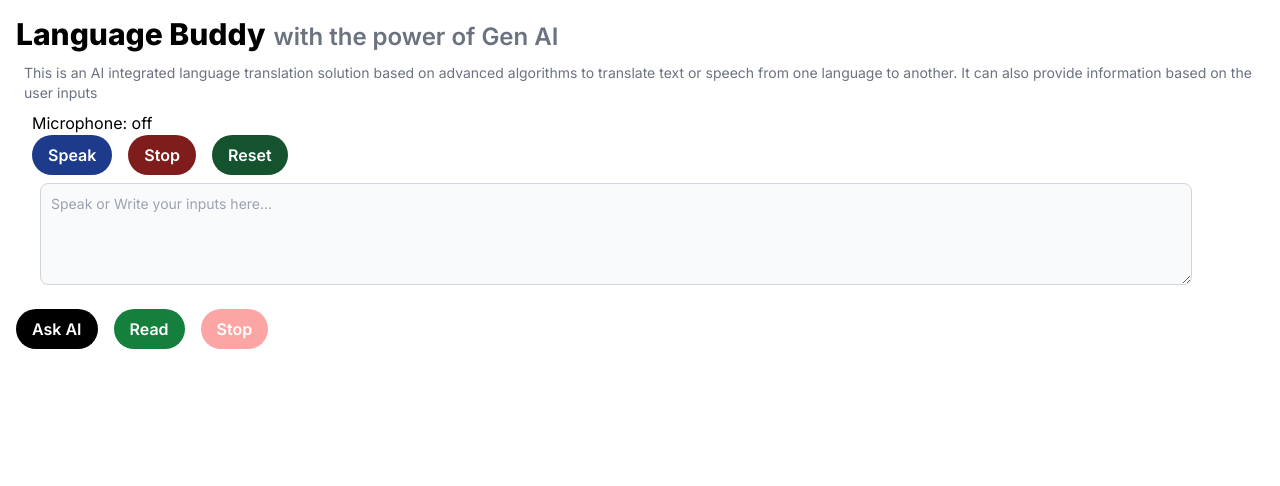
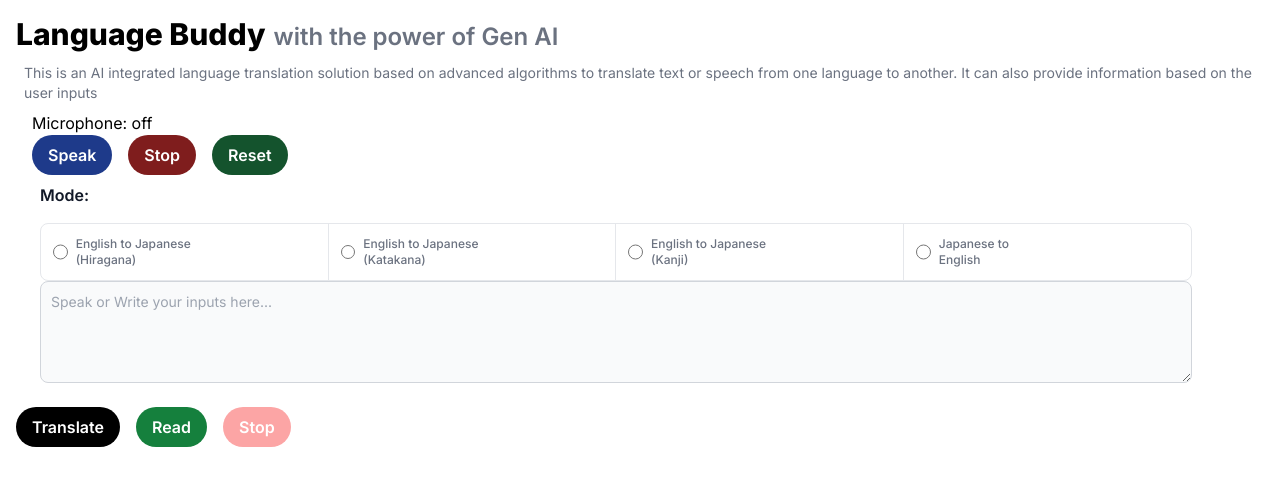
Before and after one commit to capcool/language-buddy, a Next.js app: page / in a window 1280 px wide. Shown: the top 486 px of the page. Built offline with nearby package versions, Linux system fonts and the light colour scheme.

Commit message:
language options - switch

```diff
--- a/app/components/getText.js
+++ b/app/components/getText.js
@@ -7,7 +7,7 @@ import ReactMarkdown from 'react-markdown';
 
 export default function Speechtext(){
     const [state , setState]= useContext(Context);
-    const [stopRead, setStopReat]=useState(true);
+    const [stopRead, setStopRead]=useState(true);
    //console.log(state);
 
     async function getText(){
@@ -17,8 +17,10 @@ export default function Speechtext(){
             }
 
         });
-        let htmlText=document.getElementById("ai-input").value;
-        await aiUtil.aiTranslate("Translate it to japanese from english - "+htmlText).then(async (res)=>{
+        let htmlText=await document.getElementById("ai-input").value;
+        let defaultInput= state.defaultInput;
+        let defaultOutput = state.defaultOutput;
+        await aiUtil.aiTranslate(`Translate the following text strictly to ${state.translateOutput} from ${state.translateInput} : ${htmlText}`).then(async (res)=>{
            console.log(res)
            //JSON.stringify(state.aiResponse.parts)
        let modifiedRes=res.parts[0].text;
@@ -38,16 +40,16 @@ export default function Speechtext(){
 
             });
         });
-        setStopReat(true);
+        setStopRead(true);
     }
     function stopTextRead(){
-       setStopReat(true)
+       setStopRead(true)
        window.speechSynthesis.cancel()
     // let player = new talkify.TtsPlayer(); //or new talkify.Html5Player()
     // player.playText(state.aiResponse);
     }
      async function defaultRead(){
-        setStopReat(false);
+        setStopRead(false);
         let voices;
 
 
@@ -90,7 +92,7 @@ export default function Speechtext(){
         //console.log(newArray);
         //console.log(voices);
         speechSynthesis.speak(speakData);
-        setStopReat(true);
+        setStopRead(true);
        // console.log("end")
        //
        // console.log(amISpeaking);
@@ -100,7 +102,7 @@ export default function Speechtext(){
         <div className="pt-4">
         <div className='flex space-x-4 '>
             <div>
-                <button className='bg-black text-white font-semibold py-2 px-4 rounded-full' onClick={getText}>Ask AI</button>
+                <button className='bg-black text-white font-semibold py-2 px-4 rounded-full' onClick={getText}>Translate</button>
             </div>
             <div>{stopRead?
                 (
--- a/app/components/langOptions.js
+++ b/app/components/langOptions.js
@@ -1,16 +1,129 @@
-"use client"
-import React, {useContext, useState} from "react";
+"use client";
+import React, { useContext, useState } from "react";
 import { Context } from "../stateManagement/Store";
 
-
-
-export default function LangOptions(){
-    const [state, setState] = useContext(Context);
-    const [inputValue, setInputValue] = useState("");
-    return(
-        <>
-        <div>Hello</div>
-
-        </>
-    );
-  };
+export default function LangOptions() {
+  const [state, setState] = useContext(Context);
+  const [inputValue, setInputValue] = useState("");
+  function updateLang1(){
+    setState((preState) => {
+      return {
+        ...preState,
+        defaultInput:"en-GB",
+        defaultOutput:"ja-JP",
+        translateInput: "English",
+        translateOutput: "Japanese(Hiragana)"
+      };
+    });
+  }
+  function updateLang2(){
+    setState((preState) => {
+      return {
+        ...preState,
+        defaultInput:"en-GB",
+        defaultOutput:"ja-JP",
+        translateInput: "English",
+        translateOutput: "Japanese(Katakana)"
+      };
+    });
+  }
+  function updateLang3(){
+    setState((preState) => {
+      return {
+        ...preState,
+        defaultInput:"en-GB",
+        defaultOutput:"ja-JP",
+        translateInput: "English",
+        translateOutput: "Japanese(Kanji)"
+      };
+    });
+  }
+  function updateLang4(){
+    setState((preState) => {
+      return {
+        ...preState,
+        defaultInput:"ja-JP",
+        defaultOutput:"en-GB",
+        translateInput: "Japanese",
+        translateOutput: "English"
+      };
+    });
+  }
+  return (
+    <>
+      <h3 className="mb-4 font-semibold text-gray-900 dark:text-white">
+        Mode:
+      </h3>
+      <ul className="items-center w-full text-sm font-medium text-gray-900 bg-white border border-gray-200 rounded-lg sm:flex dark:bg-gray-700 dark:border-gray-600 dark:text-white">
+        <li className="w-full border-b border-gray-200 sm:border-b-0 sm:border-r dark:border-gray-600">
+          <div className="flex items-center ps-3">
+            <input
+              id="horizontal-list-radio-license"
+              type="radio"
+              value=""
+              name="list-radio"
+              className="w-4 h-4 text-blue-600 bg-gray-100 border-gray-300 focus:ring-blue-500 dark:focus:ring-blue-600 dark:ring-offset-gray-700 dark:focus:ring-offset-gray-700 focus:ring-2 dark:bg-gray-600 dark:border-gray-500"
+              onClick={updateLang1}
+            />
+            <label
+              className="w-full py-3 ms-2 text-sm font-medium text-gray-900 dark:text-gray-300"
+            >
+              <p className="text-xs text-gray-500">English to Japanese <br/>(Hiragana)</p>
+            </label>
+          </div>
+        </li>
+        <li className="w-full border-b border-gray-200 sm:border-b-0 sm:border-r dark:border-gray-600">
+          <div className="flex items-center ps-3">
+            <input
+              id="horizontal-list-radio-id"
+              type="radio"
+              value=""
+              name="list-radio"
+              className="w-4 h-4 text-blue-600 bg-gray-100 border-gray-300 focus:ring-blue-500 dark:focus:ring-blue-600 dark:ring-offset-gray-700 dark:focus:ring-offset-gray-700 focus:ring-2 dark:bg-gray-600 dark:border-gray-500"
+              onClick={updateLang2}
+            />
+            <label
+              className="w-full py-3 ms-2 text-sm font-medium text-gray-900 dark:text-gray-300"
+            >
+              <p className="text-xs text-gray-500">English to Japanese <br/>(Katakana)</p>
+            </label>
+          </div>
+        </li>
+        <li className="w-full border-b border-gray-200 sm:border-b-0 sm:border-r dark:border-gray-600">
+          <div className="flex items-center ps-3">
+            <input
+              id="horizontal-list-radio-military"
+              type="radio"
+              value=""
+              name="list-radio"
+              className="w-4 h-4 text-blue-600 bg-gray-100 border-gray-300 focus:ring-blue-500 dark:focus:ring-blue-600 dark:ring-offset-gray-700 dark:focus:ring-offset-gray-700 focus:ring-2 dark:bg-gray-600 dark:border-gray-500"
+              onClick={updateLang3}
+            />
+            <label
+              className="w-full py-3 ms-2 text-sm font-medium text-gray-900 dark:text-gray-300"
+            >
+              <p className="text-xs text-gray-500">English to Japanese <br/>(Kanji)</p>
+            </label>
+          </div>
+        </li>
+        <li className="w-full dark:border-gray-600">
+          <div className="flex items-center ps-3">
+            <input
+              id="horizontal-list-radio-passport"
+              type="radio"
+              value=""
+              name="list-radio"
+              className="w-4 h-4 text-blue-600 bg-gray-100 border-gray-300 focus:ring-blue-500 dark:focus:ring-blue-600 dark:ring-offset-gray-700 dark:focus:ring-offset-gray-700 focus:ring-2 dark:bg-gray-600 dark:border-gray-500"
+              onClick={updateLang4}
+            />
+            <label
+              className="w-full py-3 ms-2 text-sm font-medium text-gray-900 dark:text-gray-300"
+            >
+             <p className="text-xs text-gray-500">Japanese to <br/>English</p>
+            </label>
+          </div>
+        </li>
+      </ul>
+    </>
+  );
+}
--- a/app/components/speak.js
+++ b/app/components/speak.js
@@ -73,7 +73,7 @@ const Dictaphone = () => {
         </div>
       </div>
       <div className="m-2 max-w-6xl">
-      {/* <LangOptions/> */}
+      <LangOptions/>
         {/* <label
           //for="message"
           className="block mb-2 text-sm font-medium text-gray-900 dark:text-white"
--- a/app/stateManagement/Store.js
+++ b/app/stateManagement/Store.js
@@ -3,8 +3,10 @@ import React, {useState} from "react";
 const initialState={
     dataLoading: false,
     aiResponse:"",
-    defaultInput:"ja-JP",
-    defaultOutput:"en-GB"
+    defaultInput:"en-GB",
+    defaultOutput:"ja-JP",
+    translateInput:"English",
+    translateOutput:"Japanese(Hiragana)"
 }
  const Context= React.createContext();
 
```
